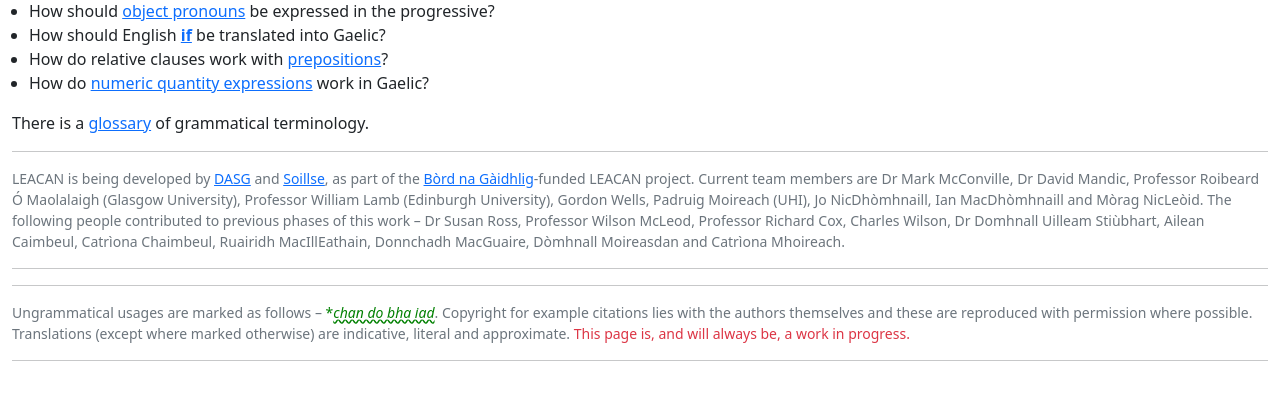
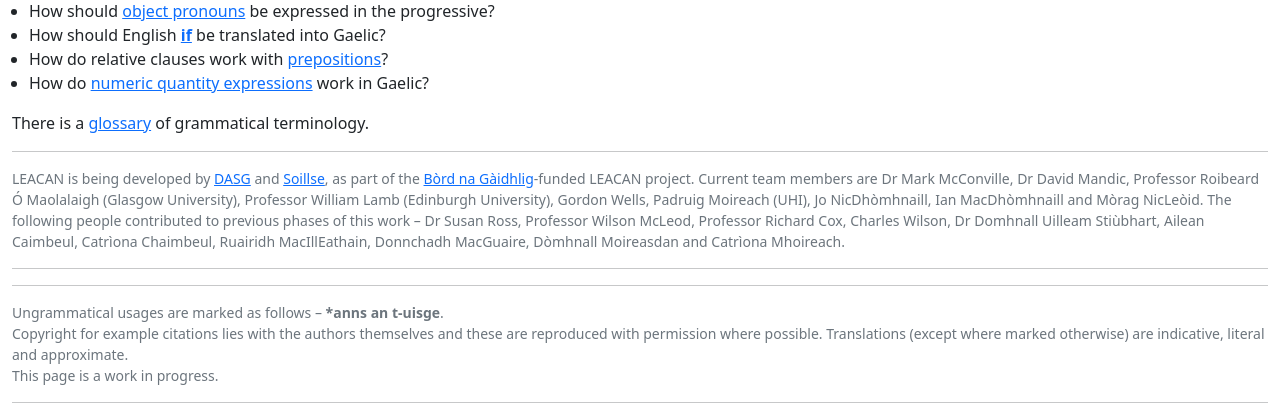
Before and after one commit to conmaol/leacan, a PHP site: page / in a window 1280 px wide. Shown: the part 575-994 px from the top of the page. Before the commit the page ends 936 px from the top, so only its background shows below. Run offline with PHP 8.4, Linux system fonts and the light colour scheme; some libraries are stand-ins or nearby versions.

Commit message:
Change to footer text in index.php

```diff
--- a/index.php
+++ b/index.php
@@ -57,10 +57,10 @@ echo <<<HTML
       <div class="container-fluid">
         <hr/>
         <hr/>
-        <p class="small text-muted">Ungrammatical usages are marked as follows – <span style="color: green">*<span
-      style="font-style: italic; text-decoration-line: underline; text-decoration-style: wavy; text-decoration-color: green;"
-      title="gonny no!">chan do bha iad</span></span>. Copyright for example citations lies with the authors themselves and these are reproduced with permission where possible.
-        Translations (except where marked otherwise) are indicative, literal and approximate. <span class="text-danger">This page is, and will always be, a work in progress.</mark></p>
+        <p class="small text-muted">Ungrammatical usages are marked as follows – <strong>*anns an t-uisge</strong>.
+        <br>Copyright for example citations lies with the authors themselves and these are reproduced with permission where possible.
+        Translations (except where marked otherwise) are indicative, literal and approximate.
+        <br><span class="">This page is a work in progress.</mark></p>
         <hr/>
       </div>
     </footer>
```
